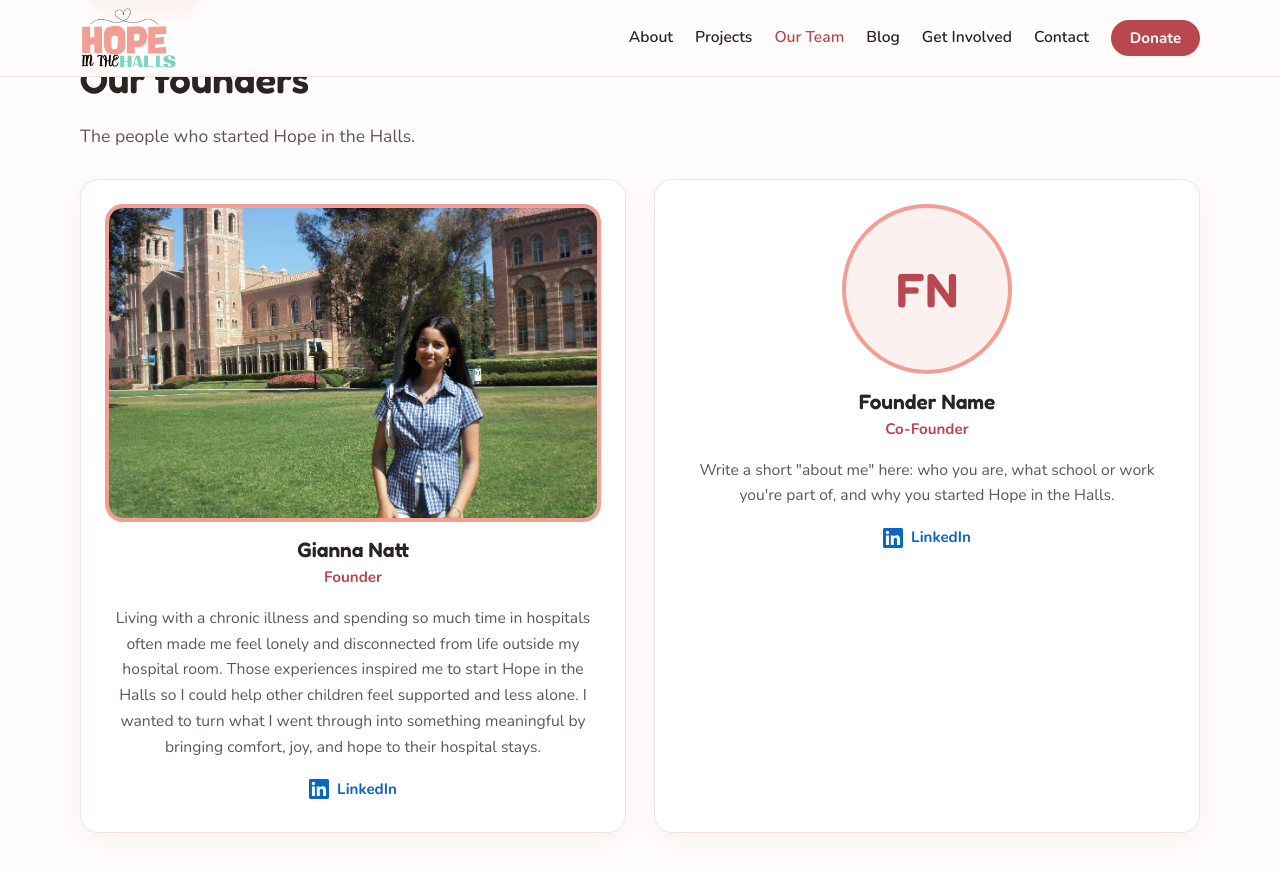
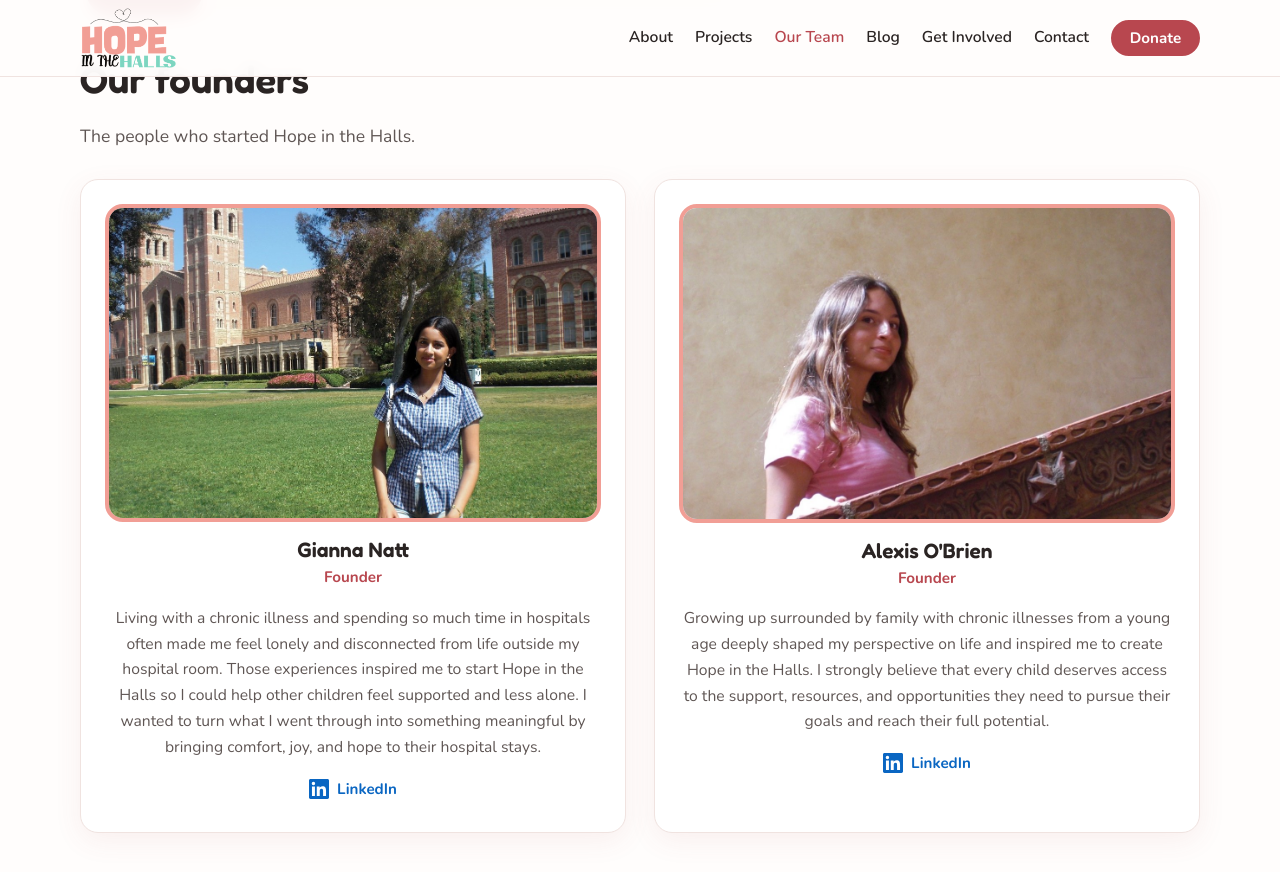
Before and after one commit to gurneet23natt-hub/hope-in-the-halls, a Jekyll site: the page built from team.html, in a window 1280 px wide and 900 px high, scrolled down 475 px. Shown: the top 872 px of the window. Built offline with Jekyll 4.4.1, drawn with Linux system fonts in a browser that asks for light colours.

Commit message:
Add Alexis O'Brien as founder
Replace the placeholder founder card with Alexis's bio, LinkedIn, and a
landscape crop of her photo to match the other founder card.

Co-Authored-By: Claude Opus 5.5 <noreply@anthropic.com>
Claude-Session: https://claude.ai/code/session_01KiCZLFXGPpqTcw3zJV9ECY

```diff
--- a/_data/team.yml
+++ b/_data/team.yml
@@ -27,13 +27,16 @@ founders:
       through into something meaningful by bringing comfort, joy, and hope to
       their hospital stays.
 
-  - name: Founder Name
-    role: Co-Founder
-    photo:
-    linkedin: https://www.linkedin.com/in/your-profile/
+  - name: Alexis O'Brien
+    role: Founder
+    photo: /assets/team/alexis-obrien.jpg
+    linkedin: https://www.linkedin.com/in/alexis-o%E2%80%99brien-17b6b940b/
     bio: >-
-      Write a short "about me" here: who you are, what school or work you're
-      part of, and why you started Hope in the Halls.
+      Growing up surrounded by family with chronic illnesses from a young age
+      deeply shaped my perspective on life and inspired me to create Hope in
+      the Halls. I strongly believe that every child deserves access to the
+      support, resources, and opportunities they need to pursue their goals
+      and reach their full potential.
 
 core_team:
   - name: Allison Montoya-Sanchez
```
Also changed, not shown: assets/team/alexis-obrien.jpg (added).
